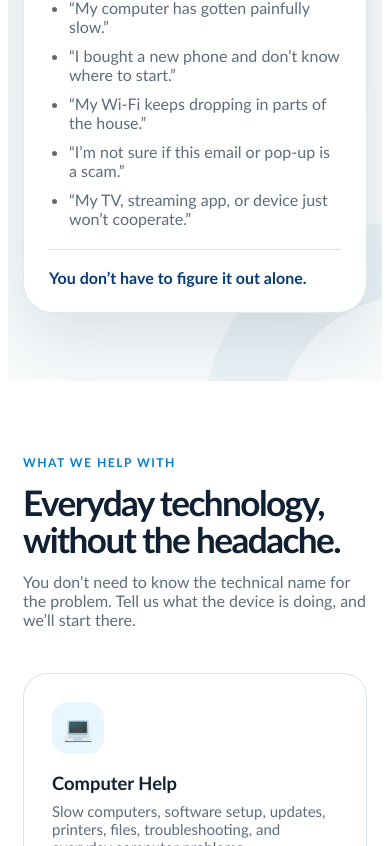
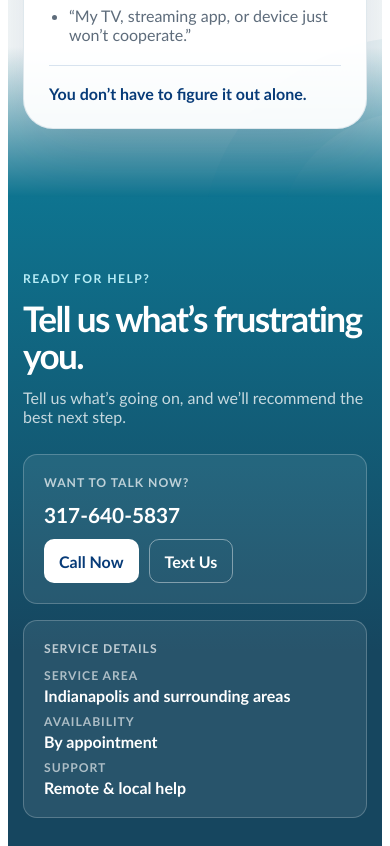
Before and after one commit to kyaa2511/my-tech-hero-react, a React (Vite) app: page / in a window 390 px wide. Shown: the part 1154-2000 px from the top of the page. Built offline with nearby package versions, Linux system fonts and the light colour scheme.

Commit message:
v1.1 new hero image with no background, added phone number to contact section, updated siteConfig.js with phone number and href

```diff
--- a/src/App.jsx
+++ b/src/App.jsx
@@ -1,11 +1,11 @@
-import Header from './components/Header'
-import Hero from './components/Hero'
-import Services from './components/Services'
-import SupportOptions from './components/SupportOptions'
-import HowItWorks from './components/HowItWorks'
-import About from './components/About'
-import Contact from './components/Contact'
-import Footer from './components/Footer'
+import Header from "./components/Header";
+import Hero from "./components/Hero";
+import Services from "./components/Services";
+import SupportOptions from "./components/SupportOptions";
+import HowItWorks from "./components/HowItWorks";
+import About from "./components/About";
+import Contact from "./components/Contact";
+import Footer from "./components/Footer";
 
 export default function App() {
   return (
@@ -13,13 +13,13 @@ export default function App() {
       <Header />
       <main>
         <Hero />
+        <Contact />
         <Services />
         <SupportOptions />
         <HowItWorks />
         <About />
-        <Contact />
       </main>
       <Footer />
     </>
-  )
+  );
 }
--- a/src/components/Contact.jsx
+++ b/src/components/Contact.jsx
@@ -1,5 +1,5 @@
-import ContactForm from './ContactForm'
-import { siteConfig } from '../data/siteConfig'
+import ContactForm from "./ContactForm";
+import { siteConfig } from "../data/siteConfig";
 
 export default function Contact() {
   return (
@@ -9,24 +9,56 @@ export default function Contact() {
           <span className="eyebrow">Ready for help?</span>
           <h2>Tell us what’s frustrating you.</h2>
           <p>
-            Give us a quick description of the problem. We’ll use that to figure
-            out the best next step.
+            Tell us what’s going on, and we’ll recommend the best next step.
           </p>
 
-          <div className="contact-details">
-            <div>
-              <span>Service area</span>
-              <strong>{siteConfig.serviceArea}</strong>
+          <div className="contact-info-grid">
+            <div
+              className="contact-info-card"
+              aria-label="Call or text support"
+            >
+              <span className="contact-card-label">Want to talk now?</span>
+              <a className="contact-phone" href="tel:3176405837">
+                317-640-5837
+              </a>
+              <div className="contact-card-actions">
+                <a className="button button-light" href="tel:3176405837">
+                  Call Now
+                </a>
+                <a className="button button-outline" href="sms:3176405837">
+                  Text Us
+                </a>
+              </div>
             </div>
-            <div>
-              <span>Availability</span>
-              <strong>{siteConfig.hours}</strong>
+
+            <div className="contact-info-card">
+              <span className="contact-card-label">Service details</span>
+              <dl className="contact-details">
+                <div>
+                  <dt>Service area</dt>
+                  <dd>{siteConfig.serviceArea}</dd>
+                </div>
+                <div>
+                  <dt>Availability</dt>
+                  <dd>{siteConfig.hours}</dd>
+                </div>
+                <div>
+                  <dt>Support</dt>
+                  <dd>Remote &amp; local help</dd>
+                </div>
+              </dl>
             </div>
           </div>
         </div>
 
-        <ContactForm />
+        <div className="contact-form-wrap">
+          <div className="contact-form-intro">
+            <h3>Request Help</h3>
+            <p>Tell us a little about what you need.</p>
+          </div>
+          <ContactForm />
+        </div>
       </div>
     </section>
-  )
+  );
 }
--- a/src/components/Hero.jsx
+++ b/src/components/Hero.jsx
@@ -1,5 +1,5 @@
 import { siteConfig } from "../data/siteConfig";
-import logoMark from "../assets/mytechherologo.png";
+import logoMark from "../assets/heroNoBackground.png";
 
 export default function Hero() {
   return (
@@ -27,9 +27,9 @@ export default function Hero() {
           </div>
 
           <div className="trust-row">
-            <span>✓ Plain-English explanations</span>
+            <span>✓ Plain-English explanations. No tech-talk.</span>
             <span>✓ Remote & in-person options</span>
-            <span>✓ No judgment. No tech-speak.</span>
+            <span>✓ No judgment. </span>
           </div>
         </div>
 
--- a/src/data/siteConfig.js
+++ b/src/data/siteConfig.js
@@ -1,9 +1,9 @@
 export const siteConfig = {
   businessName: 'My Tech Hero',
-  tagline: 'Friendly help when technology gets frustrating.',
+  tagline: 'Friendly help when technology gets frustrating',
   serviceArea: 'Indianapolis and surrounding areas',
-  phoneDisplay: 'Add business phone',
-  phoneHref: '',
+  phoneDisplay: ' 317-640-5837',
+  phoneHref: 'tel:+13176405837',
   email: 'request@mytechhero.net',
   bookingUrl: '',
   hours: 'By appointment',
--- a/src/styles.css
+++ b/src/styles.css
@@ -64,7 +64,7 @@ button { cursor: pointer; }
 
 .hero-logo {
   display: block;
-  width: min(330px, 100%);
+  width: 100%;
   height: auto;
   margin-bottom: 18px;
 }
@@ -146,11 +146,22 @@ button { cursor: pointer; }
 .hero {
   position: relative;
   overflow: hidden;
-  padding: 100px 0 82px;
+  padding: 64px 0 82px;
   background:
     radial-gradient(circle at 86% 12%, rgba(244,185,66,.22), transparent 26%),
     radial-gradient(circle at 10% 16%, rgba(14,116,144,.13), transparent 30%),
     linear-gradient(180deg, #fff, #f7fbfc);
+}
+
+.hero::before {
+  position: absolute;
+  right: 0;
+  bottom: 0;
+  left: 0;
+  height: 150px;
+  content: "";
+  background: linear-gradient(to bottom, transparent, #0e7490);
+  pointer-events: none;
 }
 
 .hero::after {
@@ -433,24 +444,118 @@ button { cursor: pointer; }
 .promise-panel li + li { margin-top: 14px; }
 
 .contact-section {
-  background: linear-gradient(135deg, #0e7490, #16465f);
+  position: relative;
+  overflow: hidden;
+  background: linear-gradient(180deg, #0e7490 0%, #16465f 32%, #16465f 100%);
   color: var(--white);
 }
 
+.contact-section::after {
+  position: absolute;
+  left: 0;
+  right: 0;
+  height: 96px;
+  content: "";
+  pointer-events: none;
+}
+
+.contact-section::after {
+  bottom: 0;
+  background: linear-gradient(to top, rgba(9,21,34,.3), transparent);
+}
+
 .contact-grid {
+  position: relative;
+  z-index: 1;
   display: grid;
-  grid-template-columns: .83fr 1.17fr;
-  gap: 58px;
+  gap: 36px;
   align-items: start;
 }
 
 .contact-copy .eyebrow { color: #b6ecf6; }
 .contact-copy > p { color: rgba(255,255,255,.76); }
 
+.contact-info-grid {
+  display: grid;
+  grid-template-columns: repeat(2, minmax(0, 1fr));
+  gap: 16px;
+  margin-top: 28px;
+}
+
+.contact-info-card {
+  display: grid;
+  align-content: start;
+  gap: 12px;
+  min-width: 0;
+  padding: 20px;
+  border: 1px solid rgba(255,255,255,.22);
+  border-radius: 14px;
+  background: rgba(255,255,255,.08);
+}
+
+.contact-card-label {
+  color: rgba(255,255,255,.7);
+  font-size: .76rem;
+  font-weight: 800;
+  letter-spacing: .08em;
+  text-transform: uppercase;
+}
+
+.contact-phone {
+  color: var(--white);
+  font-size: 1.3rem;
+  font-weight: 800;
+  text-decoration: none;
+}
+
+.contact-phone:hover,
+.contact-phone:focus-visible {
+  color: #b6ecf6;
+  text-decoration: underline;
+}
+
+.contact-card-actions {
+  display: flex;
+  align-items: center;
+  flex-wrap: wrap;
+  gap: 10px;
+}
+
+.button-light,
+.button-outline {
+  min-height: 44px;
+  display: inline-flex;
+  align-items: center;
+  justify-content: center;
+  padding: 10px 15px;
+  border-radius: 10px;
+  font-weight: 800;
+  text-decoration: none;
+}
+
+.button-light {
+  background: var(--white);
+  color: var(--brand-dark);
+}
+
+.button-outline {
+  border: 1px solid rgba(255,255,255,.42);
+  color: var(--white);
+  background: transparent;
+}
+
+.button-light:hover,
+.button-light:focus-visible,
+.button-outline:hover,
+.button-outline:focus-visible {
+  color: #b6ecf6;
+  text-decoration: underline;
+}
+
 .contact-details {
   display: grid;
-  gap: 16px;
-  margin-top: 30px;
+  gap: 9px;
+  margin: 0;
 }
 
 .contact-details div {
@@ -458,12 +563,37 @@ button { cursor: pointer; }
   gap: 3px;
 }
 
-.contact-details span {
+.contact-details dt {
   color: rgba(255,255,255,.62);
   font-size: .76rem;
   font-weight: 800;
   text-transform: uppercase;
   letter-spacing: .08em;
+}
+
+.contact-details dd {
+  margin: 0;
+  font-weight: 700;
+}
+
+.contact-form-wrap {
+  width: min(100%, 930px);
+  margin: 0 auto;
+}
+
+.contact-form-intro {
+  margin-bottom: 18px;
+  text-align: center;
+}
+
+.contact-form-intro h3 {
+  margin: 0 0 6px;
+  font-size: 1.6rem;
+}
+
+.contact-form-intro p {
+  margin: 0;
+  color: rgba(255,255,255,.76);
 }
 
 .contact-form {
@@ -492,6 +622,7 @@ button { cursor: pointer; }
 
 .optional {
   color: var(--muted);
+  font-size: .78rem;
   font-weight: 500;
 }
 
@@ -600,11 +731,12 @@ button { cursor: pointer; }
   .main-nav.open { display: flex; }
   .main-nav a:not(.button) { padding: 10px; }
 
-  .hero { padding: 76px 0 68px; }
+  .hero { padding: 52px 0 68px; }
   .hero h1 { font-size: clamp(2.7rem, 13vw, 4.3rem); }
   .hero-panel { padding: 25px; }
   .section { padding: 70px 0; }
   .service-grid { grid-template-columns: 1fr; }
+  .contact-info-grid { grid-template-columns: 1fr; }
   .field-row { grid-template-columns: 1fr; }
   .contact-form { padding: 22px; }
   .footer-links { flex-wrap: wrap; }
```
Also changed, not shown: src/assets/heroNoBackground.png (added).
